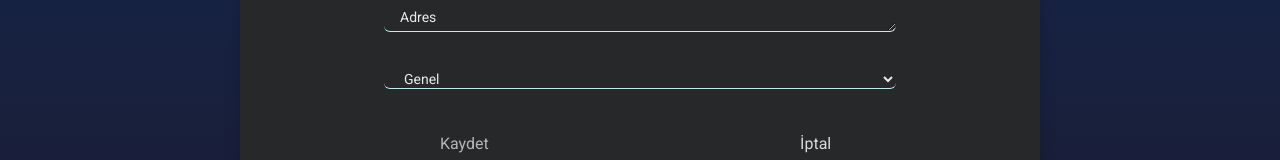
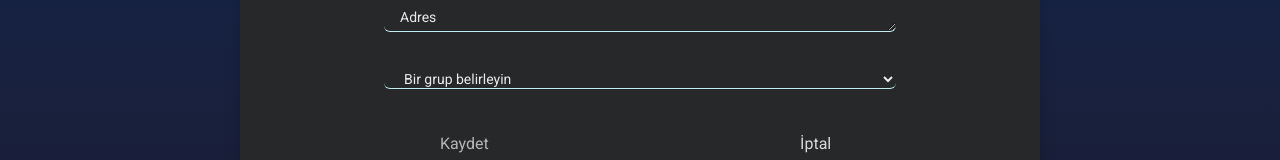
Before and after one commit to busratugul/KullaniciRehber, a React (Vite) app: page /add in a window 1280 px wide. Shown: the part 467-627 px from the top of the page. Built offline with nearby package versions, Linux system fonts and the light colour scheme.

Commit message:
KullaniciRehber
update initialValue.group

```diff
--- a/src/form/AddContact.jsx
+++ b/src/form/AddContact.jsx
@@ -25,7 +25,7 @@ function AddContact() {
       company: '',
       phone_number: '',
       address: '',
-      group: 'Genel',
+      group: 'Bir grup belirleyin.',
     },
     onSubmit: (values, bag) => {
       //yeni kişi ekleme
```
